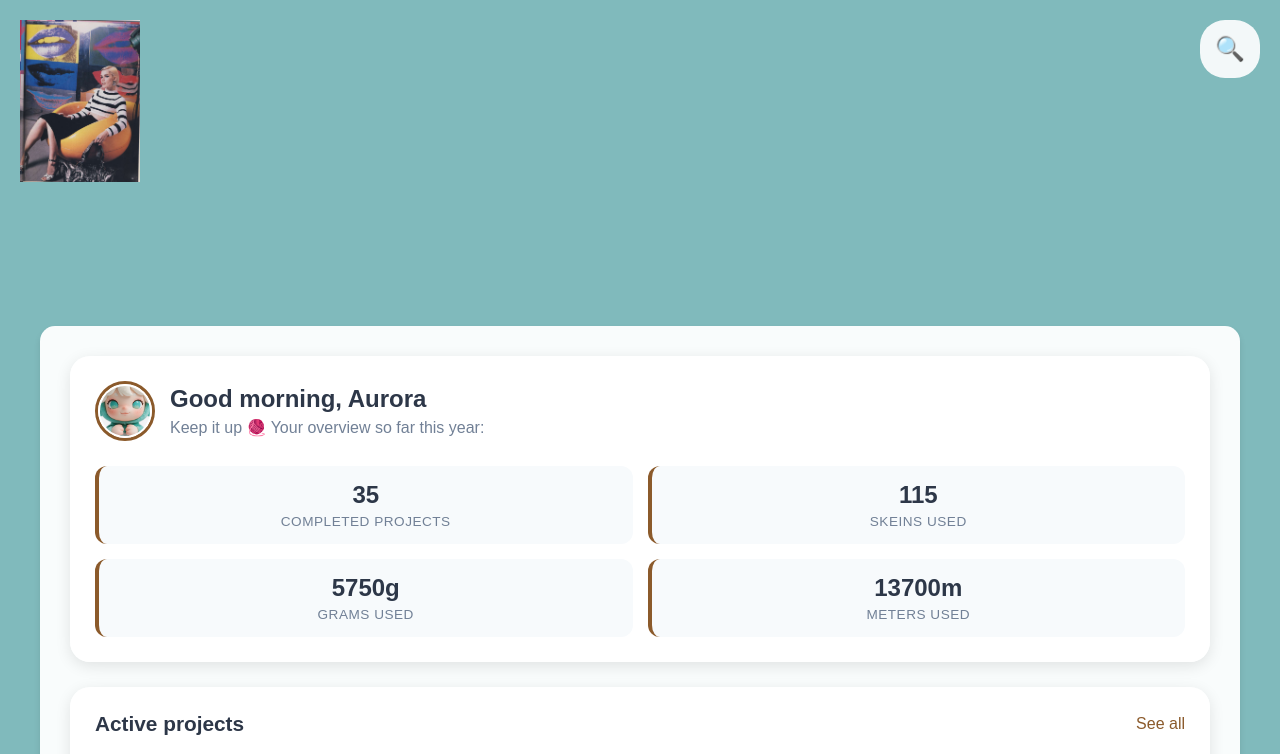
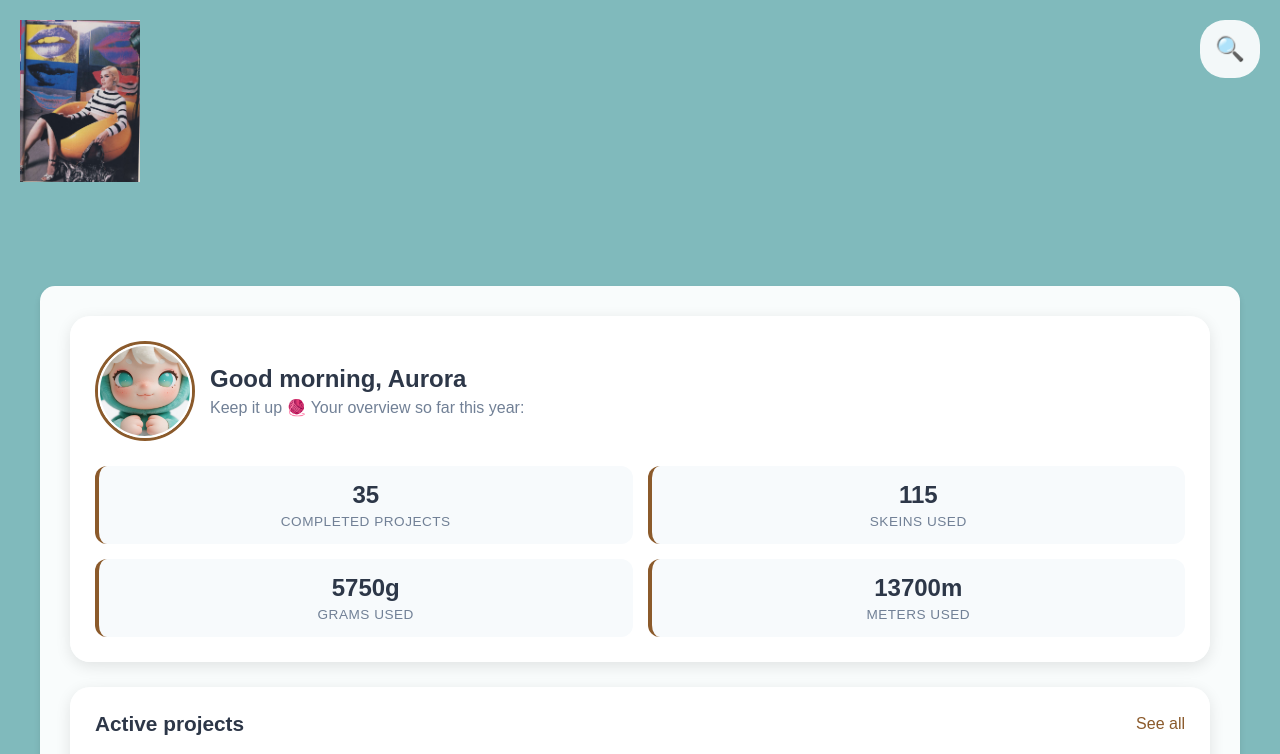
Before and after one commit to recurrel/YARNAWAY, a Next.js app: page / in a window 1280 px wide. Shown: the top 754 px of the page. Built offline with nearby package versions, Linux system fonts and the light colour scheme.

Commit message:
Update globals.css

```diff
--- a/src/styles/globals.css
+++ b/src/styles/globals.css
@@ -126,9 +126,9 @@ body {
 
 /* Main Content Area */
 .main-content-area {
-  margin-top: 100px;
+  margin-top: 60px;
   padding: 20px;
-  min-height: calc(100vh - 100px);
+  min-height: calc(100vh - 60px);
 }
 
 /* Page-specific content styles */
@@ -157,8 +157,8 @@ body {
 }
 
 .avatar-container {
-  width: 60px;
-  height: 60px;
+  width: 100px;
+  height: 100px;
   border-radius: 50%;
   overflow: hidden;
   margin-right: 15px;
```
